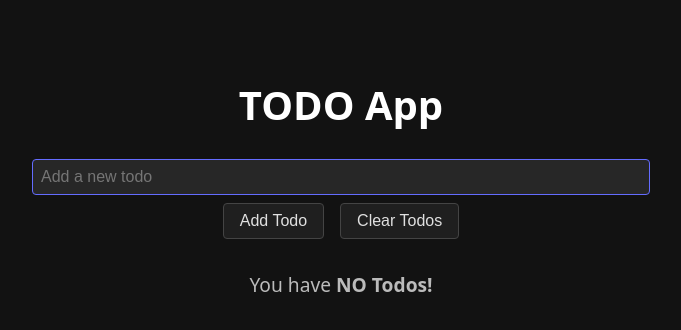
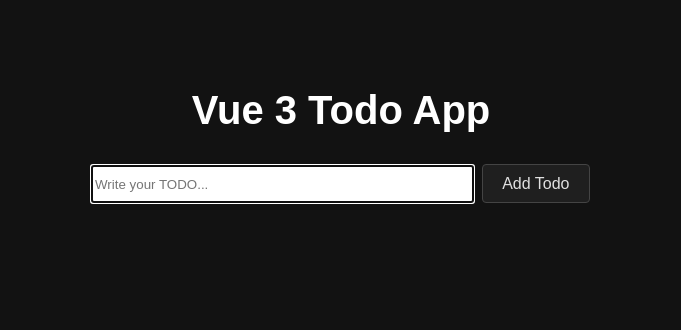
Before and after one commit to 25-26-4BI-SEW/Radbauer_Felix, a Vue app in the folder 08_ADV_Todo_App_extended/todo-extended/: page / in a window 1280 px wide. Shown: the top 330 px of the page, without its empty margins (299-980 px from the left). Built offline with nearby package versions, Linux system fonts and the light colour scheme; the HTML template or start-up script is replaced by a standard one.

Commit message:
Finish ADV8

```diff
--- a/08_ADV_Todo_App_extended/todo-extended/src/App.vue
+++ b/08_ADV_Todo_App_extended/todo-extended/src/App.vue
@@ -1,49 +1,70 @@
 <script setup>
-import Input from "./components/Input.vue";
-import TodoList from "./components/TodoList.vue";
-import { onMounted, ref, watch } from "vue";
+import { ref, onMounted, watch } from 'vue'
+import TodoForm from './components/TodoForm.vue'
+import TodoItem from './components/TodoItem.vue'
 
 const todos = ref([]);
 
 onMounted(() => {
-    const raw = localStorage.getItem("todos");
-    if (raw) {
-        try {
-            const parsed = JSON.parse(raw);
-            if (Array.isArray(parsed)) {
-                todos.value = parsed;
-            }
-        } catch (e) {
-            console.error(e);
-        }
+    const saved = localStorage.getItem('todos');
+    if (saved) {
+        todos.value = JSON.parse(saved);
     }
-});
+})
 
-watch(todos, (newVal) => {
-    localStorage.setItem("todos", JSON.stringify(newVal));
-}, { deep: true });
+watch(todos, (newTodos) => {
+    localStorage.setItem('todos', JSON.stringify(newTodos));
+},
+{ deep: true });
 
-const putTodoInArray = (description) => {
-    if (!description) return;
+function addTodo(text) {
     todos.value.push({
-        description,
-        time: new Date().toISOString(),
-        isCompleted: false
+        id: Date.now(),
+        text
     });
-};
+}
 
-const clearAllTodos = () => {
-    todos.value = [];
-    localStorage.removeItem("todos");
-};
-
-const removeCompleted = () => {
-    todos.value = todos.value.filter(todo => !todo.isCompleted);
-};
+const removeTodo = (id) => {
+    todos.value = todos.value.filter(todo => todo.id !== id);
+}
 </script>
 
 <template>
-    <h1>TODO App</h1>
-    <Input @addEvent="putTodoInArray" @clearTodos="clearAllTodos" />
-    <TodoList :todos="todos" @remove-completed="removeCompleted" />
+    <main class="app">
+        <h1>Vue 3 Todo App</h1>
+
+        <TodoForm @add-todo="addTodo" />
+
+        <TransitionGroup name="fade" tag="ul" class="todo-list">
+            <TodoItem v-for="todo in todos" :key="todo.id" @remove="removeTodo(todo.id)">
+                <template #default>
+                    {{ todo.text }}
+                </template>
+            </TodoItem>
+        </TransitionGroup>
+    </main>
 </template>
+
+<style>
+.app {
+    max-width: 500px;
+    margin: 2rem auto;
+    font-family: sans-serif;
+}
+
+.todo-list {
+    padding: 0;
+    list-style: none;
+}
+
+/* Fade transition */
+.fade-enter-active,
+.fade-leave-active {
+    transition: opacity 0.3s ease;
+}
+
+.fade-enter-from,
+.fade-leave-to {
+    opacity: 0;
+}
+</style>
--- a/08_ADV_Todo_App_extended/todo-extended/src/components/Input.vue
+++ /dev/null
@@ -1,86 +0,0 @@
-<script setup>
-import { onMounted, ref, watch } from "vue";
-
-const emit = defineEmits(["addEvent", "clearTodos"]);
-
-const text = ref("");
-const warning = ref("");
-const warningTemplate = "Todos should not be longer than 50 characters";
-const inputRef = ref(null);
-
-// automatically focus input on page load
-onMounted(() => {
-	if (inputRef.value) {
-		inputRef.value.focus();
-	}
-});
-
-watch(text, (newValue) => {
-	// if (newValue.length > 50) {
-	// 	warning.value = warningTemplate
-	// } else {
-	// 	warning.value = ""
-	// }
-	warning.value = newValue.length < 50 ? "" : warningTemplate;
-}, { immediate: true });
-
-
-function add() {
-	if (text.value === "" || !text.value || text.value.length > 50) return;
-	emit("addEvent", text.value);
-	text.value = "";
-	inputRef.value.focus();
-}
-</script>
-
-<template>
-	<div class="input-wrapper">
-		<input type="text" v-model="text" @keyup.enter="add" placeholder="Add a new todo"
-			:class="{ 'has-warning': warning }" ref="inputRef" />
-		<div id="button-container">
-			<button @click="add">Add Todo</button>
-			<button @click="emit('clearTodos')">Clear Todos</button>
-		</div>
-		<p v-if="warning" class="warning-text">{{ warning }}</p>
-	</div>
-</template>
-
-<style scoped>
-.input-wrapper {
-	display: flex;
-	flex-direction: column;
-	width: 100%;
-	margin-bottom: 1rem;
-	justify-content: center;
-	align-items: center;
-}
-
-input {
-	flex: 1;
-	margin-bottom: 0.5rem;
-	padding: 0.5rem;
-}
-
-button {
-	margin-right: 0.5rem;
-	padding: 0.5rem 1rem;
-}
-
-.warning-text {
-	color: red;
-	margin-top: 0.5rem;
-	font-size: 0.9rem;
-}
-
-input.has-warning {
-	border-color: red;
-	outline-color: red;
-}
-
-#button-container {
-	display: flex;
-	justify-content: center;
-	align-items: center;
-	flex-direction: row;
-}
-</style>
--- a/08_ADV_Todo_App_extended/todo-extended/src/components/Todo.vue
+++ /dev/null
@@ -1,52 +0,0 @@
-<script>
-export default {
-    name: "Todo",
-
-    props: {
-        description: String,
-        time: [Date, String],
-        isCompleted: Boolean,
-    },
-
-    computed: {
-        getAge() {
-            const now = new Date();
-            const difference = now.getTime() - new Date(this.time).getTime();
-
-            const days = Math.floor(difference / (1000 * 60 * 60 * 24));
-            const hours = Math.floor(difference / (1000 * 60 * 60) % 24);
-            const minutes = Math.floor(difference / (1000 * 60) % 60);
-
-            return `${days}d ${hours}h ${minutes}m`;
-        }
-    },
-
-    methods: {
-        toggleCompleted() {
-            this.$emit("update:isCompleted", !this.isCompleted);
-        }
-    },
-
-    emits: ["update:isCompleted"]
-}
-</script>
-
-<template>
-    <tr>
-        <td> {{ description }}</td>
-        <td> {{ getAge }}</td>
-        <td @click="toggleCompleted" class="done-cell"> {{ isCompleted ? "✅" : "❌" }}</td>
-    </tr>
-</template>
-
-<style scoped>
-td.done-cell {
-    cursor: pointer;
-    font-size: 1.2rem;
-}
-
-td {
-    border: solid 1px white;
-    text-align: center;
-}
-</style>
--- /dev/null
+++ b/08_ADV_Todo_App_extended/todo-extended/src/components/TodoForm.vue
@@ -0,0 +1,51 @@
+<script setup>
+import { ref, watch, onMounted } from 'vue';
+
+const emit = defineEmits(['add-todo']);
+
+const text = ref('');
+const warning = ref(false);
+const textareaRef = ref(null);
+
+
+onMounted(() => {
+    textareaRef.value.focus();
+});
+
+watch(text, (newValue) => {
+    warning.value = newValue.length > 50;
+});
+
+function submit() {
+    if (!warning.value && text.value.trim()) {
+        emit('add-todo', text.value);
+        text.value = '';
+    }
+}
+</script>
+
+<template>
+    <div class="form" @submit.prevent="submit">
+        <input ref="textareaRef" v-model="text" placeholder="Write your TODO..." @keydown.enter="submit"/>
+
+        <button :disabled="warning">
+            Add Todo
+        </button>
+
+        <p v-if="warning" class="warning">
+            ⚠️ Maximum of 50 characters exceeded!
+        </p>
+    </div>
+</template>
+
+<style scoped>
+input {
+    width: 75%;
+    height: 2rem;
+}
+
+.warning {
+    color: rgb(255, 49, 49);
+    font-size: 0.9rem;
+}
+</style>
--- /dev/null
+++ b/08_ADV_Todo_App_extended/todo-extended/src/components/TodoItem.vue
@@ -0,0 +1,24 @@
+<script setup>
+const emit = defineEmits(['remove']);
+</script>
+
+<template>
+  <li class="todo-item">
+    <span>
+      <slot/>
+    </span>
+    <button @click="emit('remove')">✕</button>
+  </li>
+</template>
+
+<style scoped>
+.todo-item {
+  display: flex;
+  justify-content: space-between;
+  align-items: center;
+  padding: 0.5rem;
+  background: #1E2122;
+  margin-bottom: 0.5rem;
+  color: #7FC8ED;
+}
+</style>
--- a/08_ADV_Todo_App_extended/todo-extended/src/components/TodoList.vue
+++ /dev/null
@@ -1,116 +0,0 @@
-<script setup>
-import { ref, watch } from 'vue';
-import Todo from "./Todo.vue";
-
-const props = defineProps({
-    todos: Array,
-    onRemoveCompleted: Function
-});
-
-const visibleTodos = ref([...props.todos]);
-
-// Watch for changes in todos prop
-watch(() => props.todos, (newTodos) => {
-    visibleTodos.value = [...newTodos];
-}, { deep: true });
-
-// Filter out completed todos
-function removeCompleted() {
-    if (props.onRemoveCompleted) {
-        props.onRemoveCompleted();
-    }
-}
-</script>
-
-<template>
-    <table v-if="props.todos.length > 0">
-        <thead>
-            <tr>
-                <th>Todo</th>
-                <th>Created</th>
-                <th>Done</th>
-            </tr>
-        </thead>
-        <tbody>
-            <TransitionGroup name="fade" tag="div" class="transition-wrapper">
-                <Todo
-                    v-for="item in visibleTodos"
-                    :key="item.time"
-                    :description="item.description"
-                    :time="item.time"
-                    v-model:isCompleted="item.isCompleted"
-                    class="todo-item"
-                />
-            </TransitionGroup>
-        </tbody>
-    </table>
-    <div v-else class="no-todos">
-        You have <strong>NO Todos!</strong>
-    </div>
-    <div v-if="props.todos.length > 0" class="actions">
-        <button @click="removeCompleted" class="remove-completed">
-            Remove Completed Todos
-        </button>
-    </div>
-</template>
-
-<style scoped>
-.no-todos {
-    text-align: center;
-    margin-top: 2rem;
-}
-
-table {
-    border-collapse: collapse;
-}
-
-th, td {
-    border: solid 1px white;
-    text-align: center;
-    padding: 0.5rem;
-    vertical-align: middle;
-}
-
-.transition-wrapper {
-    display: contents;  /* This makes the div act as if it's not there for layout purposes */
-}
-
-/* Fade transition styles */
-.fade-enter-active,
-.fade-leave-active {
-    transition: opacity 0.5s ease;
-}
-
-.fade-enter-from,
-.fade-leave-to {
-    opacity: 0;
-}
-
-.todo-item {
-    transition: all 0.5s ease;
-}
-
-.actions {
-    margin-top: 1rem;
-    text-align: right;
-}
-
-.remove-completed {
-    background-color: #ff4444;
-    color: white;
-    border: none;
-    padding: 0.5rem 1rem;
-    border-radius: 4px;
-    cursor: pointer;
-    transition: background-color 0.2s;
-}
-
-.remove-completed:hover {
-    background-color: #cc0000;
-}
-
-.remove-completed:disabled {
-    background-color: #666;
-    cursor: not-allowed;
-}
-</style>
--- a/08_ADV_Todo_App_extended/todo-extended/src/style.css
+++ b/08_ADV_Todo_App_extended/todo-extended/src/style.css
@@ -1,4 +1,3 @@
-
 :root {
     font-family: system-ui, Avenir, Helvetica, Arial, sans-serif;
     line-height: 1.5;
```
